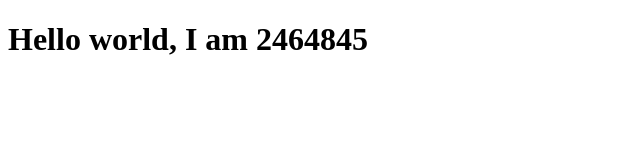
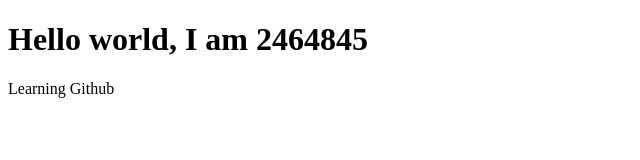
Before and after one commit to ThipeIsaac/Labrepo1, a plain HTML site: page index.html in a window 1280 px wide. Shown: the whole page, without its empty margins (0-640 px from the left). Drawn offline with Linux system fonts and the light colour scheme.

Commit message:
we added changes to the index file

```diff
--- a/index.html
+++ b/index.html
@@ -7,5 +7,7 @@
 </head>
 <body>
     <h1>Hello world, I am 2464845</h1>
+
+    <p> Learning Github</p>
 </body>
 </html>
```
